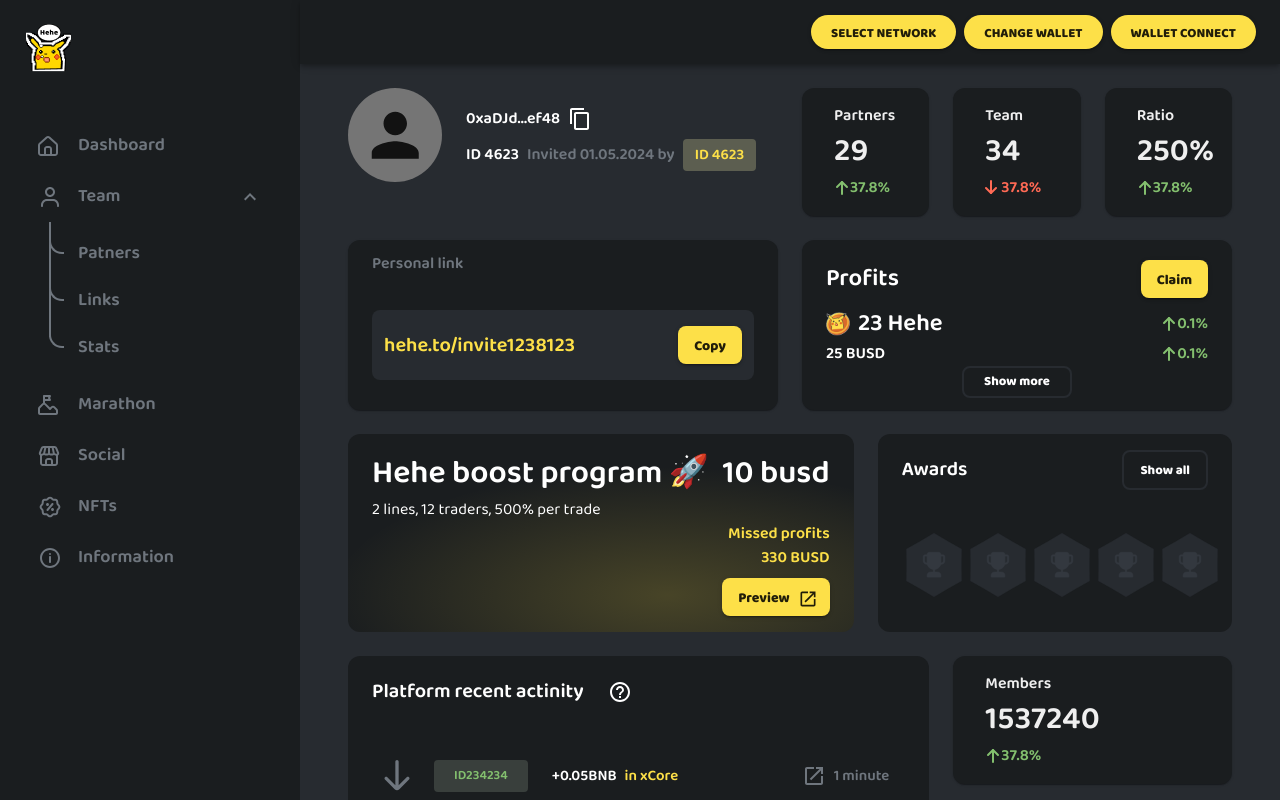
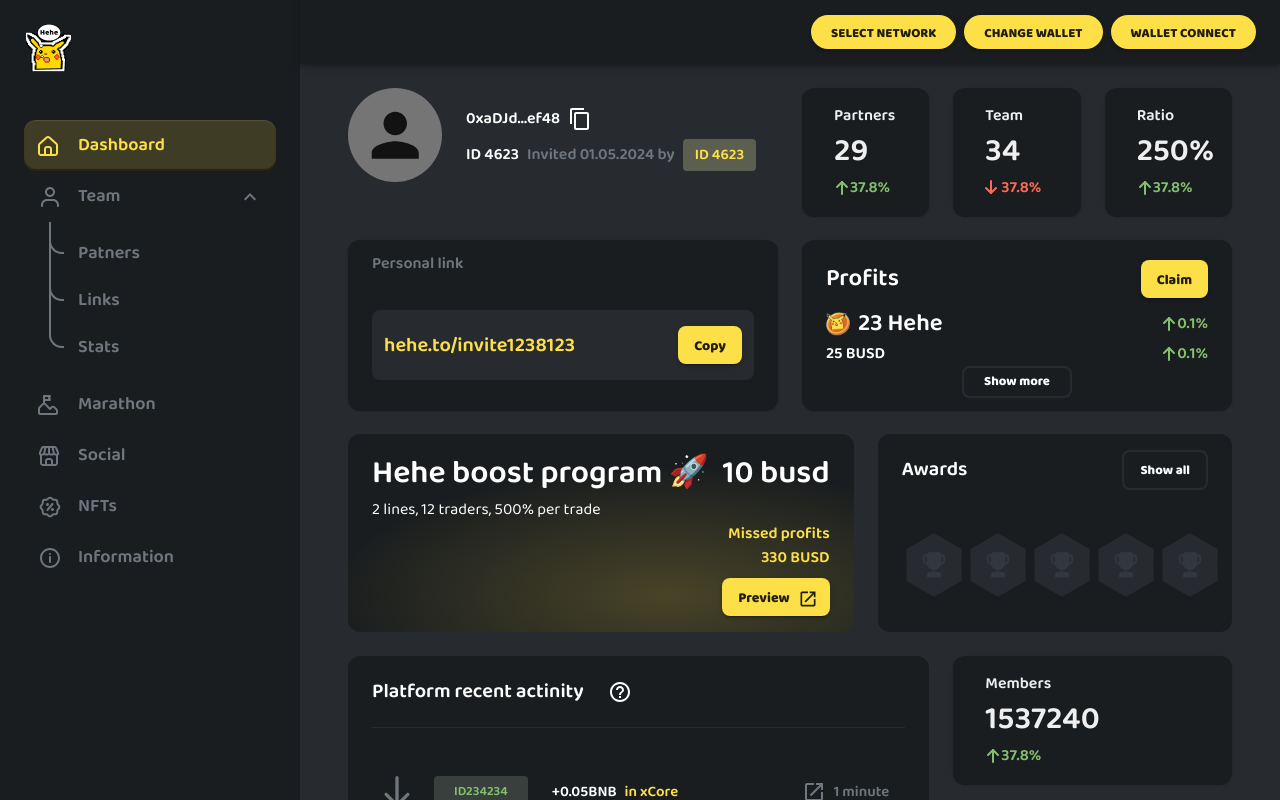
Before and after one commit to LastSnowLeopard/hehe-dashboard, a React (Vite) app: page / in a window 1280 px wide. Built offline with nearby package versions, Linux system fonts and the light colour scheme.

Commit message:
some minor fixes

```diff
--- a/src/layouts/components/Sidebar.tsx
+++ b/src/layouts/components/Sidebar.tsx
@@ -1,4 +1,5 @@
 import React from "react";
+import { useNavigate } from "react-router-dom";
 import { styled } from "@mui/material/styles";
 import { IconButton } from "@mui/material";
 import ChevronLeftIcon from "@mui/icons-material/ChevronLeft";
@@ -29,6 +30,16 @@ const ListItemButtonCustom = styled(ListItemButton)(() => ({
   padding: "8px 14px",
   color: "#6F767E",
   fontFamily: "BalooSemiBold",
+  "&.Mui-selected": {
+    boxShadow:
+      "0px 1px 1px 0px #FFFFFF1C inset, 0px -2px 1px 0px #00000066 inset",
+    "& svg path": {
+      fill: "#FDE048",
+    },
+    "& span": {
+      color: "#FDE048",
+    },
+  },
   "&:hover": {
     boxShadow:
       "0px 1px 1px 0px #FFFFFF1C inset, 0px -2px 1px 0px #00000066 inset",
@@ -82,12 +93,19 @@ interface SidebarProps {
 const Sidebar: React.FC<SidebarProps> = ({ window }) => {
   const { drawerWidth, sideOpenD, toggleSideOpenD } = useRoot();
   const [open, setOpen] = React.useState(true);
+  const [selectedIndex, setSelectedIndex] = React.useState(1);
+  const navigate = useNavigate();
 
   const handleClick = () => {
     setOpen(!open);
   };
   const container =
     window !== undefined ? () => window().document.body : undefined;
+
+  const handleListItemClick = (index: number, path: string) => {
+    setSelectedIndex(index);
+    navigate(path);
+  };
   return (
     <Drawer
       container={container}
@@ -119,7 +137,10 @@ const Sidebar: React.FC<SidebarProps> = ({ window }) => {
         component="nav"
         aria-labelledby="nested-list-subheader"
       >
-        <ListItemButtonCustom>
+        <ListItemButtonCustom
+          selected={selectedIndex === 1}
+          onClick={() => handleListItemClick(1, "/")}
+        >
           <ListItemIcon sx={{ minWidth: "40px" }}>
             <svg
               width="20"
--- a/src/pages/Home/components/RecentActivity.tsx
+++ b/src/pages/Home/components/RecentActivity.tsx
@@ -1,43 +1,43 @@
-import React from 'react';
+import React from "react";
 import { styled } from "@mui/material/styles";
 import Box from "@mui/material/Box";
 import Typography from "@mui/material/Typography";
 import Tooltip from "@mui/material/Tooltip";
 import IconButton from "@mui/material/IconButton";
-import List from '@mui/material/List';
-import ListItem from '@mui/material/ListItem';
-import HelpOutlineOutlinedIcon from '@mui/icons-material/HelpOutlineOutlined';
-import OpenInNewIcon from '@mui/icons-material/OpenInNew';
-import SVG from '@/components/SVG';
-import Chip from '@mui/material/Chip';
-import { Divider } from '@mui/material';
+import List from "@mui/material/List";
+import ListItem from "@mui/material/ListItem";
+import HelpOutlineOutlinedIcon from "@mui/icons-material/HelpOutlineOutlined";
+import OpenInNewIcon from "@mui/icons-material/OpenInNew";
+import SVG from "@/components/SVG";
+import Chip from "@mui/material/Chip";
+import { Divider } from "@mui/material";
 
 const lists = [
   {
-    increase: false
+    increase: false,
   },
   {
-    increase: false
+    increase: false,
   },
   {
-    increase: false
+    increase: false,
   },
   {
-    increase: true
+    increase: true,
   },
   {
-    increase: false
+    increase: false,
   },
   {
-    increase: false
+    increase: false,
   },
   {
-    increase: false
+    increase: false,
   },
   {
-    increase: false
+    increase: false,
   },
-]
+];
 
 const RootBox = styled(Box)(() => ({
   display: "flex",
@@ -68,15 +68,11 @@ const IDChip = styled(Chip)(() => ({
   fontFamily: "BalooSemiBold",
 }));
 
-const RootDivider = styled(Divider)(() => ({
-  backgroundColor: "#272B30"
-}))
-
 const RootList = styled(List)(() => ({
   display: "flex",
   flexDirection: "column",
-  gap: "8px"
-}))
+  gap: "8px",
+}));
 
 const PaginationArrow = styled("div")(() => ({
   width: "40px",
@@ -94,13 +90,20 @@ const PaginationArrow = styled("div")(() => ({
     "& svg path": {
       fill: "#FCFCFC",
     },
-  }
-}))
+  },
+}));
 
 const RecentActivity: React.FC = () => {
   return (
     <RootBox>
-      <Box display={'flex'} gap={2}>
+      <Box
+        gap={2}
+        sx={{
+          display: "flex",
+          borderBottom: "solid 1px #272B30",
+          paddingBottom: "15px",
+        }}
+      >
         <RootTypography fontSize={20}>Platform recent actinity</RootTypography>
         <Tooltip title="Help">
           <IconButton>
@@ -110,41 +113,72 @@ const RecentActivity: React.FC = () => {
       </Box>
       <RootList>
         {lists.map((list, index) => (
-          <>
           <ListItem
+            key={index}
             secondaryAction={
               <FlexBox>
                 <IconButton>
-                    <OpenInNewIcon sx={{color: "#6F767E"}} />
+                  <OpenInNewIcon sx={{ color: "#6F767E" }} />
                 </IconButton>
-                  <RootTypography fontSize={15} sx={{color: "#6F767E"}}>1 minute</RootTypography>
+                <RootTypography fontSize={15} sx={{ color: "#6F767E" }}>
+                  1 minute
+                </RootTypography>
               </FlexBox>
             }
-              sx={{padding: "16px 12px"}}
+            sx={{ padding: "16px 12px" }}
           >
             <FlexBox gap={3}>
-                <SVG id={list?.increase ? 'up-arrow-gray' : 'down-arrow-gray'} width={26} height={31} />
+              <SVG
+                id={list?.increase ? "up-arrow-gray" : "down-arrow-gray"}
+                width={26}
+                height={31}
+              />
               <IDChip label="ID234234" />
               <FlexBox gap={1}>
                 <RootTypography fontSize={15}>+0.05BNB</RootTypography>
-                  <RootTypography fontSize={15} sx={{color: "#FDE048"}}>in xCore</RootTypography>
+                <RootTypography fontSize={15} sx={{ color: "#FDE048" }}>
+                  in xCore
+                </RootTypography>
               </FlexBox>
             </FlexBox>
           </ListItem>
-            {index == 0 ? <RootDivider /> : null}
-          </>
         ))}
-      <RootDivider />
       </RootList>
-      <Box display={'flex'} justifyContent={'center'} gap={2}>
+      <Box
+        gap={2}
+        sx={{
+          display: "flex",
+          justifyContent: "center",
+          borderTop: "solid 1px #272B30",
+          paddingTop: "15px",
+        }}
+      >
         <PaginationArrow>
-          <svg width="19" height="16" viewBox="0 0 19 16" fill="none" xmlns="http://www.w3.org/2000/svg">
-            <path d="M8.70708 13.7929C9.0976 14.1834 9.0976 14.8166 8.70708 15.2071C8.31655 15.5976 7.68339 15.5976 7.29286 15.2071L1.49997 9.41421C0.718923 8.63317 0.718921 7.36684 1.49997 6.58579L7.29286 0.792894C7.68339 0.402369 8.31655 0.402369 8.70708 0.792894C9.0976 1.18342 9.0976 1.81658 8.70708 2.20711L3.91419 7H18C18.5523 7 19 7.44772 19 8C19 8.55229 18.5523 9 18 9H3.91418L8.70708 13.7929Z" fill="#6F767E"/>
+          <svg
+            width="19"
+            height="16"
+            viewBox="0 0 19 16"
+            fill="none"
+            xmlns="http://www.w3.org/2000/svg"
+          >
+            <path
+              d="M8.70708 13.7929C9.0976 14.1834 9.0976 14.8166 8.70708 15.2071C8.31655 15.5976 7.68339 15.5976 7.29286 15.2071L1.49997 9.41421C0.718923 8.63317 0.718921 7.36684 1.49997 6.58579L7.29286 0.792894C7.68339 0.402369 8.31655 0.402369 8.70708 0.792894C9.0976 1.18342 9.0976 1.81658 8.70708 2.20711L3.91419 7H18C18.5523 7 19 7.44772 19 8C19 8.55229 18.5523 9 18 9H3.91418L8.70708 13.7929Z"
+              fill="#6F767E"
+            />
           </svg>
         </PaginationArrow>
         <PaginationArrow>
-          <svg width="19" height="16" viewBox="0 0 19 16" fill="none" xmlns="http://www.w3.org/2000/svg">
-            <path d="M10.2929 13.7929C9.90237 14.1834 9.90237 14.8166 10.2929 15.2071C10.6834 15.5976 11.3166 15.5976 11.7071 15.2071L17.5 9.41421C18.281 8.63317 18.281 7.36684 17.5 6.58579L11.7071 0.792894C11.3166 0.402369 10.6834 0.402369 10.2929 0.792894C9.90237 1.18342 9.90237 1.81658 10.2929 2.20711L15.0858 7H1C0.447715 7 0 7.44772 0 8C0 8.55229 0.447715 9 1 9H15.0858L10.2929 13.7929Z" fill="#6F767E"/>
+          <svg
+            width="19"
+            height="16"
+            viewBox="0 0 19 16"
+            fill="none"
+            xmlns="http://www.w3.org/2000/svg"
+          >
+            <path
+              d="M10.2929 13.7929C9.90237 14.1834 9.90237 14.8166 10.2929 15.2071C10.6834 15.5976 11.3166 15.5976 11.7071 15.2071L17.5 9.41421C18.281 8.63317 18.281 7.36684 17.5 6.58579L11.7071 0.792894C11.3166 0.402369 10.6834 0.402369 10.2929 0.792894C9.90237 1.18342 9.90237 1.81658 10.2929 2.20711L15.0858 7H1C0.447715 7 0 7.44772 0 8C0 8.55229 0.447715 9 1 9H15.0858L10.2929 13.7929Z"
+              fill="#6F767E"
+            />
           </svg>
         </PaginationArrow>
       </Box>
```
Lines whose indentation alone changed are shown as unchanged.
